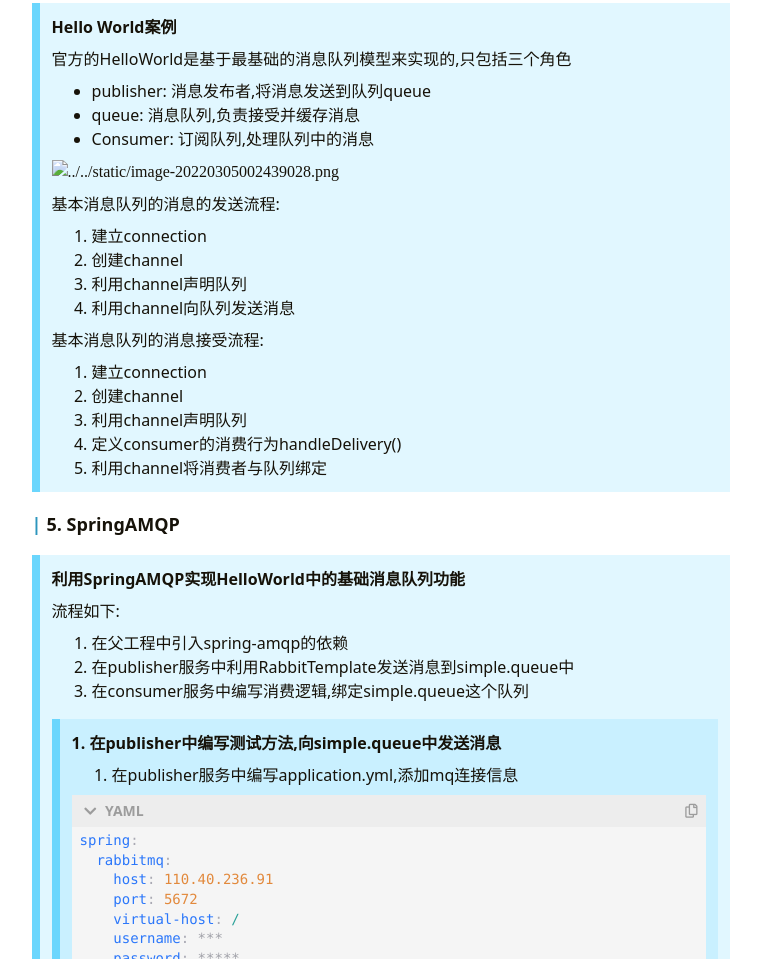
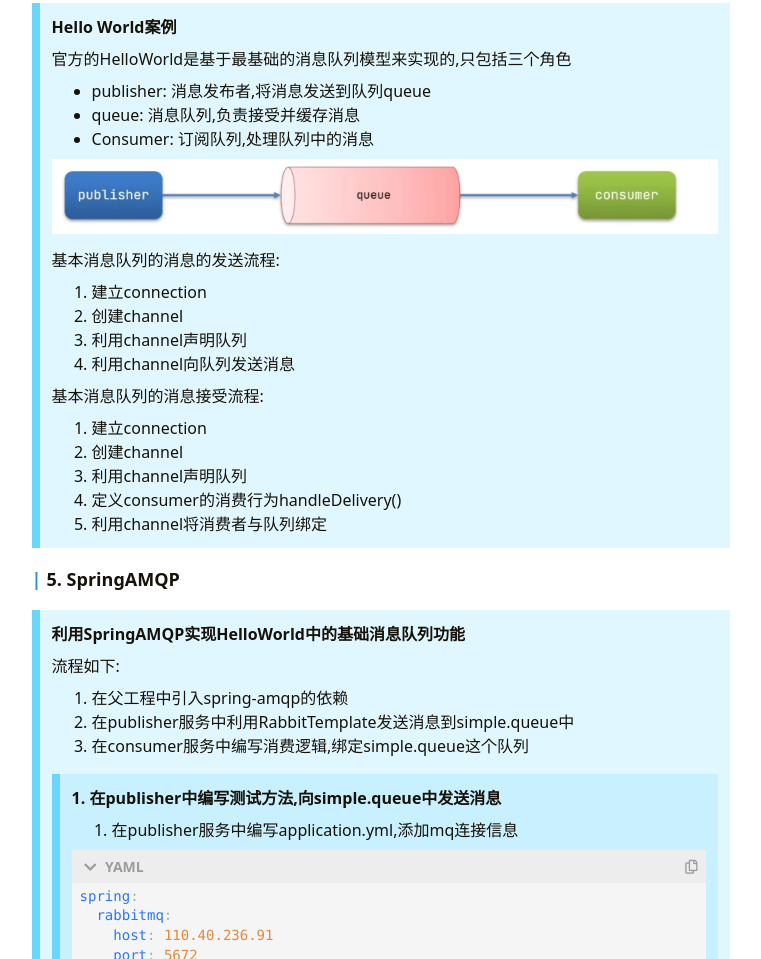
Before and after one commit to coolk1ng/codesn1per.github.io, a plain HTML site: page springcloud/index.html in a window 1280 px wide. Shown: the part 8397-9356 px from the top of the page, without its empty margins (259-1020 px from the left). Drawn offline with Linux system fonts and the light colour scheme.

Commit message:
RabbitMQ..

```diff
--- a/springcloud/index.html
+++ b/springcloud/index.html
@@ -492,10 +492,10 @@
 <p><img
         class="lazyload"
         src="/svg/loading.min.svg"
-        data-src="../../static/image-20220305002439028.png"
-        data-srcset="../../static/image-20220305002439028.png, ../../static/image-20220305002439028.png 1.5x, ../../static/image-20220305002439028.png 2x"
+        data-src="/image-20220305002439028.png"
+        data-srcset="/image-20220305002439028.png, /image-20220305002439028.png 1.5x, /image-20220305002439028.png 2x"
         data-sizes="auto"
-        alt="../../static/image-20220305002439028.png"
+        alt="/image-20220305002439028.png"
         title="image-20220305002439028" /></p>
 <p>基本消息队列的消息的发送流程:</p>
 <ol>
```
Also changed, not shown: 1 other file.
